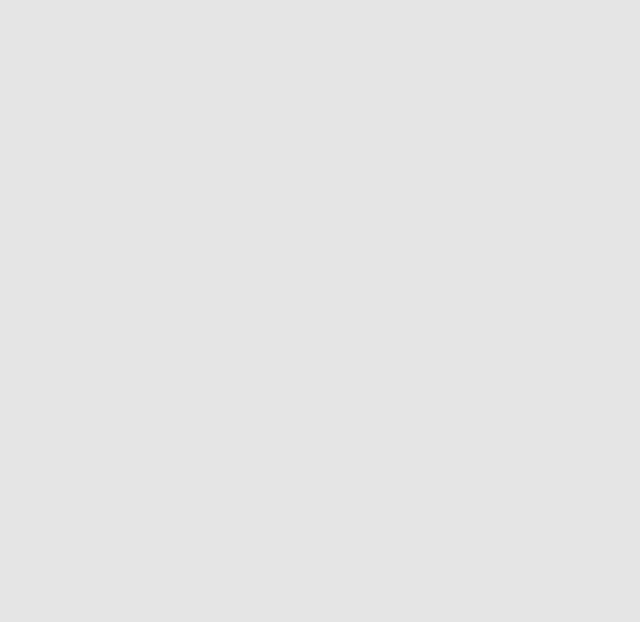
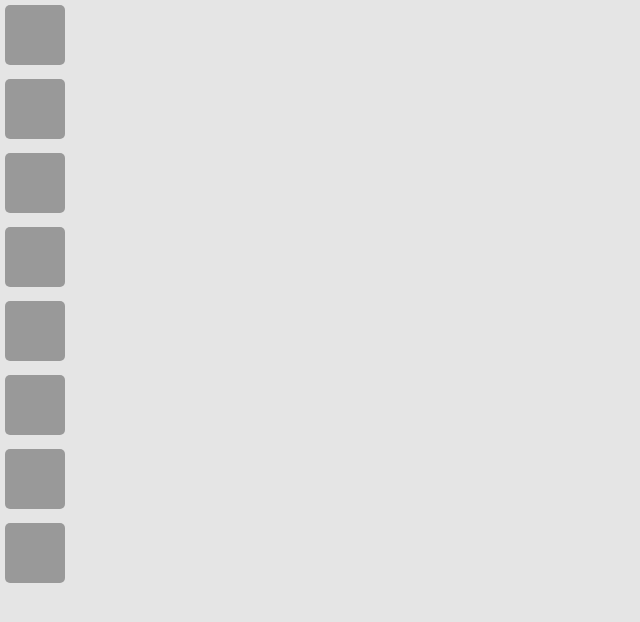
Before and after one commit to abhijeetsaraf/data-driven-reactComponenets, a React (Create React App) app: page /assignment6 in a window 1280 px wide. Before the commit this address had no page. Shown: the top 622 px of the page, without its empty margins (0-640 px from the left). Built offline with nearby package versions, Linux system fonts and the light colour scheme.

Commit message:
Initializing state in child componenets

```diff
--- a/src/App.js
+++ b/src/App.js
@@ -9,6 +9,7 @@ import Assignment2 from './Assignment2';
 import Assignment3 from './Assignment3';
 import Assignment4 from './Assignment4';
 import Assignment5 from './Assignment5';
+import Assignment6 from './Assignment6';
 
 function App() {
 
@@ -25,6 +26,7 @@ function App() {
           <Route path='/assignment3' Component={Assignment3}/>
           <Route path='/assignment4' Component={Assignment4}/>
           <Route path='/assignment5' Component={Assignment5}/>
+          <Route path='/assignment6' Component={Assignment6}/>
         </Routes>
       </div>
     </Router>
--- /dev/null
+++ b/src/Assignment6.js
@@ -0,0 +1,35 @@
+import data from "./boxes";
+import React from "react";
+import Box from "./components/Box";
+
+export default function(){
+    const [allSquare, setAllSquares] = React.useState(data)
+
+    //Setting the style attribute in the DOM element to be an object to use . syntax
+    const square = allSquare.map(x =>(<Box key={x.id} on={x.on}/>))
+
+    //Rendering the squares mapped from the allsquare obj.
+    return(
+        <main>
+            {square}
+        </main>
+    )
+}
+
+
+
+//Alternative way
+//     const [box,setBox] = React.useState(data.map(x => {
+//         return(<div className="b--empty"
+//         key={x.id}
+//         item={x}
+//         />)
+//     }))
+
+//     return(
+//         <div>
+//             <h1>Boxes will go here</h1>
+//             <div>{box}</div>
+//         </div>
+//     )
+// }
--- a/src/Navigation.js
+++ b/src/Navigation.js
@@ -14,6 +14,7 @@ function Navigation(){
                 <Link to="/assignment3"><li>- Assignment 3 - Add items to list - Compelex State Array </li></Link>
                 <Link to="/assignment4"><li>- Assignment 4 - Toggle favorite button - Complex States Objects </li></Link>
                 <Link to="/assignment5"><li>- Assignment 5 - Passing data to both the child component</li></Link>
+                <Link to="/assignment6"><li>- Assignment 6 - Render boxes from data file and change boolen pram</li></Link>
             </ul>
         </div>
     )
--- /dev/null
+++ b/src/boxes.js
@@ -0,0 +1,34 @@
+export default[
+{
+    id:1,
+    on: true
+},
+{
+    id:2,
+    on: false
+},
+{
+    id:3,
+    on: false
+},
+{
+    id:4,
+    on: true
+},
+{
+    id:5,
+    on: true
+},
+{
+    id:6,
+    on: true
+},
+{
+    id:7,
+    on: true
+},
+{
+    id:8,
+    on: true
+}
+]
--- /dev/null
+++ b/src/components/Box.js
@@ -0,0 +1,25 @@
+import "../index.css";
+import React from "react";
+
+export default function Box(props){
+    const[tileState, toggleTileState] = React.useState(props.on)
+
+    const styles ={
+        backgroundColor: tileState.on ? "#222222" : "#999999"
+    }
+
+    function toggle(){
+        toggleTileState(prevState => {
+            return{on: !prevState.on}
+        })
+
+    }
+
+    return(
+        <div>
+            <div style={styles} id="tile"
+            className="b--box" onClick={toggle}></div>
+
+        </div>
+    )
+}
--- a/src/index.css
+++ b/src/index.css
@@ -28,6 +28,32 @@ code {
   border-radius: 10px 10px 0px 0px;
 
 
+}
+/* BOXES */
+.b--box{
+  width:60px;
+  height:60px;
+  display: inline-block;
+  margin:5px;
+  border-radius: 5px;
+}
+
+.b--empty{
+  width: 20px;
+  height: 20px;
+  background-color: white;
+  border-style: solid;
+  border-color: #918E9B;
+  margin: 5px;
+}
+
+.b--filled{
+  width: 20px;
+  height: 20px;
+  background-color: rgb(41, 133, 238);
+  border-style: solid;
+  border-color: #3b3b3b;
+  margin: 5px;
 }
 
 
```
